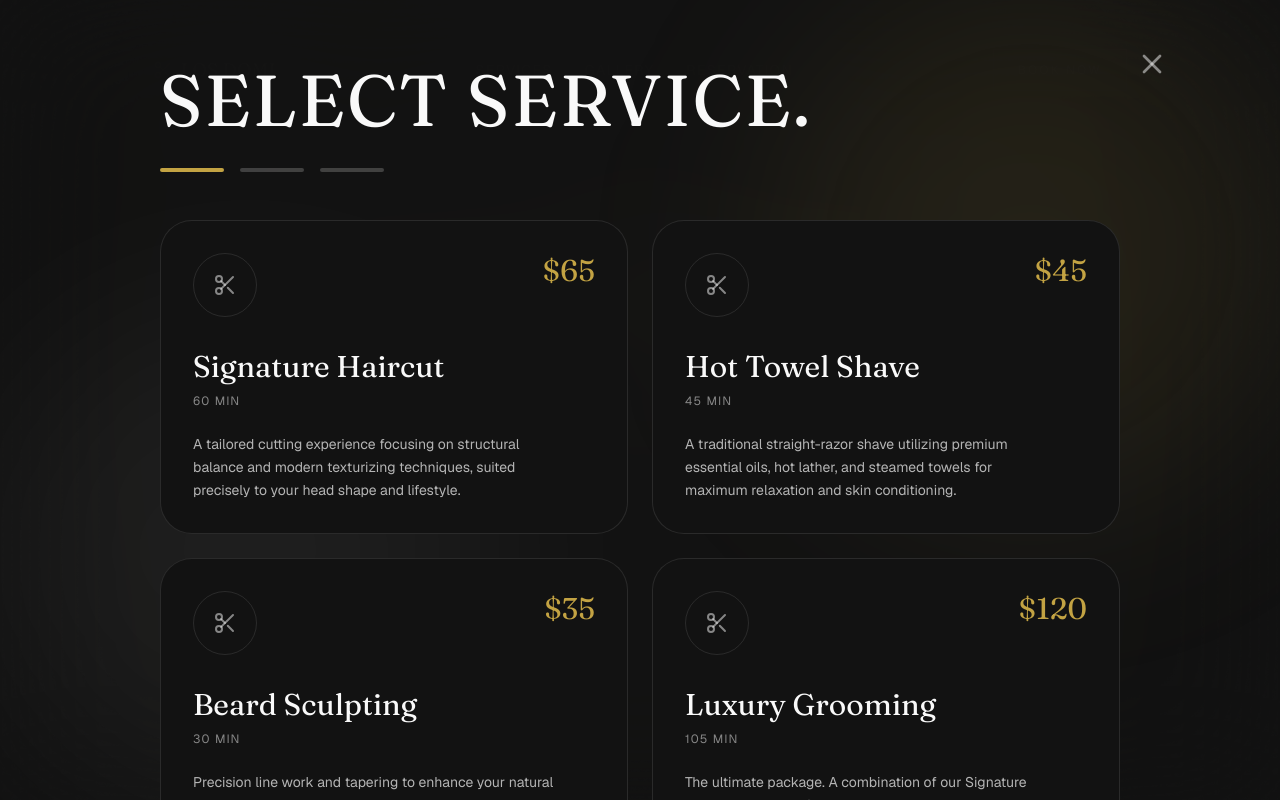
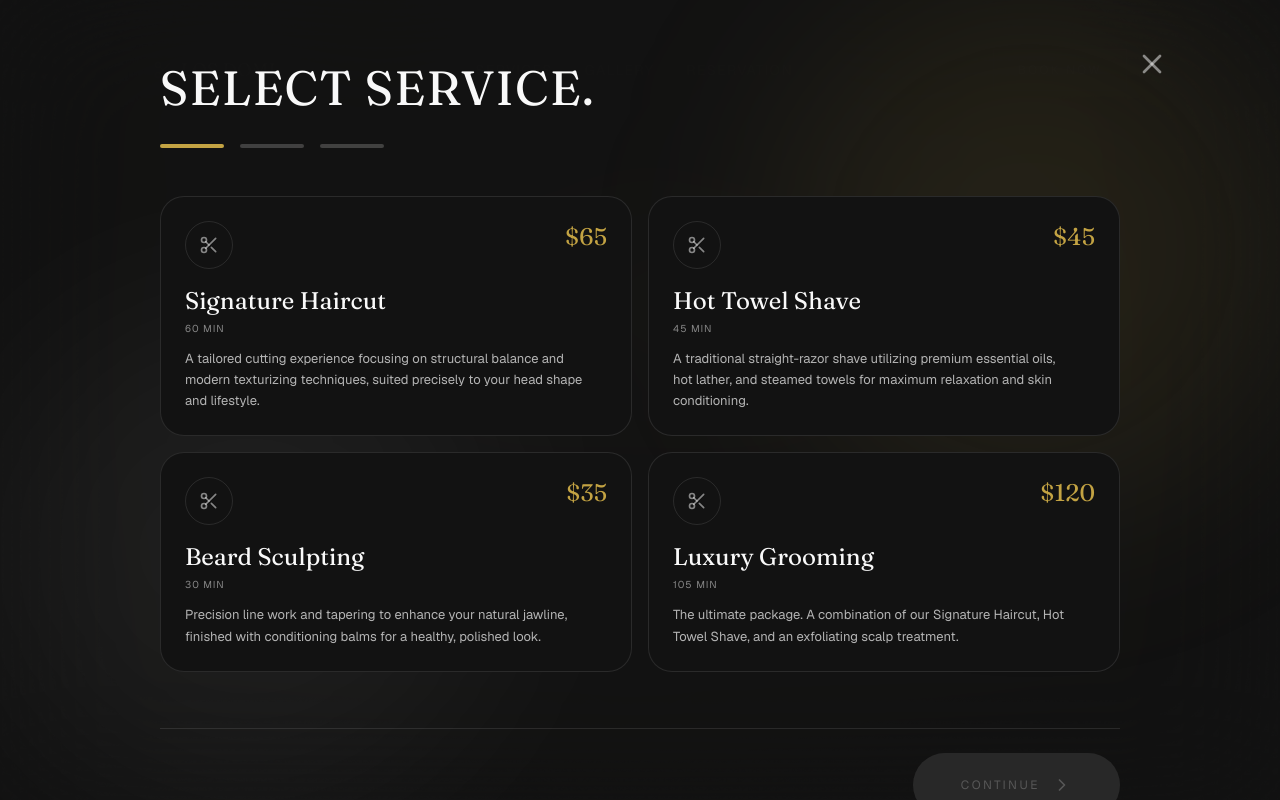
Before and after one commit to noor07/salon-hair, a Next.js app: page /salon-hair/ in a window 1280 px wide. Both pictures are taken after a click on the button "BOOK NOW". Shown: the top 800 px of the page. Built offline with nearby package versions, Linux system fonts and the light colour scheme.

Commit message:
fix(BookingPortal): reduce padding and typography to fit 1024x768 viewports

```diff
--- a/src/components/BookingPortal.tsx
+++ b/src/components/BookingPortal.tsx
@@ -59,7 +59,7 @@ export const BookingPortal = ({ isOpen, onClose }: { isOpen: boolean, onClose: (
                             <motion.h2
                                 initial={{ opacity: 0, y: 30 }}
                                 animate={{ opacity: 1, y: 0, transition: { delay: 0.3 } }}
-                                className="text-5xl md:text-7xl font-serif text-alabaster mb-4 uppercase tracking-wide"
+                                className="text-4xl md:text-5xl font-serif text-alabaster mb-2 uppercase tracking-wide"
                             >
                                 {step === 1 && "Select Service."}
                                 {step === 2 && "Choose Artisan."}
@@ -88,23 +88,23 @@ export const BookingPortal = ({ isOpen, onClose }: { isOpen: boolean, onClose: (
                                         initial={{ opacity: 0, x: 20 }}
                                         animate={{ opacity: 1, x: 0 }}
                                         exit={{ opacity: 0, x: -20 }}
-                                        className="grid grid-cols-1 md:grid-cols-2 gap-6 pb-20"
+                                        className="grid grid-cols-1 md:grid-cols-2 gap-4 pb-8"
                                     >
                                         {services.map(srv => (
                                             <div
                                                 key={srv.id}
                                                 onClick={() => setSelectedService(srv.id)}
-                                                className={`w-full p-8 rounded-[2rem] border transition-all duration-300 cursor-pointer ${selectedService === srv.id ? 'border-gold bg-gold/10 shadow-[0_0_30px_rgba(195,163,67,0.15)] scale-[1.02]' : 'border-alabaster/10 bg-onyx hover:border-alabaster/30 hover:bg-onyx-muted'}`}
+                                                className={`w-full p-6 rounded-[1.5rem] border transition-all duration-300 cursor-pointer ${selectedService === srv.id ? 'border-gold bg-gold/10 shadow-[0_0_20px_rgba(195,163,67,0.15)] scale-[1.02]' : 'border-alabaster/10 bg-onyx hover:border-alabaster/30 hover:bg-onyx-muted'}`}
                                             >
-                                                <div className="flex items-start justify-between mb-8">
-                                                    <div className={`flex items-center justify-center w-16 h-16 rounded-full border ${selectedService === srv.id ? 'border-gold text-gold bg-gold/10' : 'border-alabaster/10 text-alabaster/50'}`}>
-                                                        <Scissors className="w-6 h-6" />
+                                                <div className="flex items-start justify-between mb-4">
+                                                    <div className={`flex items-center justify-center w-12 h-12 rounded-full border ${selectedService === srv.id ? 'border-gold text-gold bg-gold/10' : 'border-alabaster/10 text-alabaster/50'}`}>
+                                                        <Scissors className="w-5 h-5" />
                                                     </div>
-                                                    <p className="text-3xl font-serif text-gold">{srv.price}</p>
+                                                    <p className="text-2xl font-serif text-gold">{srv.price}</p>
                                                 </div>
-                                                <h4 className="font-serif text-3xl text-alabaster mb-2">{srv.name}</h4>
-                                                <p className="text-xs font-sans text-alabaster/50 uppercase tracking-widest mb-6">{srv.duration}</p>
-                                                <p className="text-sm font-sans text-alabaster/70 leading-relaxed max-w-[90%]">{srv.description}</p>
+                                                <h4 className="font-serif text-2xl text-alabaster mb-1">{srv.name}</h4>
+                                                <p className="text-[10px] font-sans text-alabaster/50 uppercase tracking-widest mb-3">{srv.duration}</p>
+                                                <p className="text-[13px] font-sans text-alabaster/70 leading-relaxed max-w-[95%]">{srv.description}</p>
                                             </div>
                                         ))}
                                     </motion.div>
@@ -116,26 +116,26 @@ export const BookingPortal = ({ isOpen, onClose }: { isOpen: boolean, onClose: (
                                         initial={{ opacity: 0, x: 20 }}
                                         animate={{ opacity: 1, x: 0 }}
                                         exit={{ opacity: 0, x: -20 }}
-                                        className="grid grid-cols-2 md:grid-cols-4 gap-6 pb-20"
+                                        className="grid grid-cols-2 md:grid-cols-4 gap-4 pb-8"
                                     >
                                         {stylists.map(stylist => (
                                             <div
                                                 key={stylist.name}
                                                 onClick={() => setSelectedStylist(stylist.name)}
-                                                className={`rounded-[2.5rem] border p-8 flex flex-col items-center gap-8 transition-all duration-300 cursor-pointer ${selectedStylist === stylist.name ? 'border-gold bg-gold/10 shadow-[0_0_30px_rgba(195,163,67,0.15)] scale-[1.05]' : 'border-alabaster/10 bg-onyx hover:border-alabaster/30 hover:bg-onyx-muted'}`}
+                                                className={`rounded-[2rem] border p-6 flex flex-col items-center gap-6 transition-all duration-300 cursor-pointer ${selectedStylist === stylist.name ? 'border-gold bg-gold/10 shadow-[0_0_20px_rgba(195,163,67,0.15)] scale-[1.05]' : 'border-alabaster/10 bg-onyx hover:border-alabaster/30 hover:bg-onyx-muted'}`}
                                             >
-                                                <div className={`relative w-40 h-40 rounded-full overflow-hidden shrink-0 border-4 transition-colors ${selectedStylist === stylist.name ? 'border-gold' : 'border-transparent'}`}>
+                                                <div className={`relative w-32 h-32 rounded-full overflow-hidden shrink-0 border-[3px] transition-colors ${selectedStylist === stylist.name ? 'border-gold' : 'border-transparent'}`}>
                                                     <Image
                                                         src={stylist.avatar}
                                                         alt={`${stylist.name} - Master Barber`}
                                                         fill
                                                         className="object-cover"
-                                                        sizes="160px"
+                                                        sizes="128px"
                                                     />
                                                 </div>
                                                 <div className="flex flex-col items-center text-center">
-                                                    <span className="font-serif text-3xl tracking-wide text-alabaster mb-2">{stylist.name}</span>
-                                                    <span className="font-sans uppercase tracking-[0.2em] text-xs text-alabaster/40">Master Barber</span>
+                                                    <span className="font-serif text-2xl tracking-wide text-alabaster mb-1">{stylist.name}</span>
+                                                    <span className="font-sans uppercase tracking-[0.2em] text-[10px] text-alabaster/40">Master Barber</span>
                                                 </div>
                                             </div>
                                         ))}
@@ -208,7 +208,7 @@ export const BookingPortal = ({ isOpen, onClose }: { isOpen: boolean, onClose: (
                         <motion.div
                             initial={{ opacity: 0, y: 20 }}
                             animate={{ opacity: 1, y: 0, transition: { delay: 0.6 } }}
-                            className="mt-8 pt-8 border-t border-alabaster/10 flex items-center justify-between"
+                            className="mt-6 pt-6 border-t border-alabaster/10 flex items-center justify-between"
                         >
                             {step > 1 && step < 4 ? (
                                 <button
```
